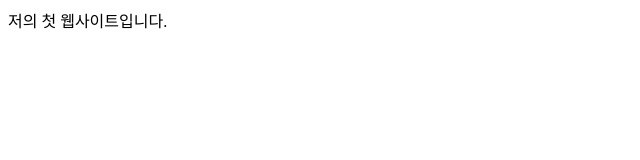
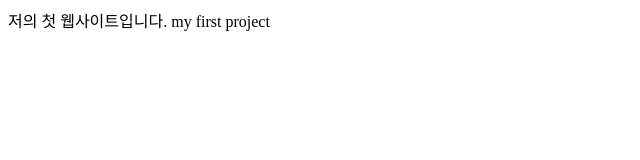
Before and after one commit to ssy6682/my-first-project, a plain HTML site: page index.html in a window 1280 px wide. Shown: the whole page, without its empty margins (0-640 px from the left). Drawn offline with Linux system fonts and the light colour scheme.

Commit message:
Update index.html

```diff
--- a/index.html
+++ b/index.html
@@ -1,3 +1,4 @@
 <!doctype heml>
 
 저의 첫 웹사이트입니다.
+<p1> my first project
```
